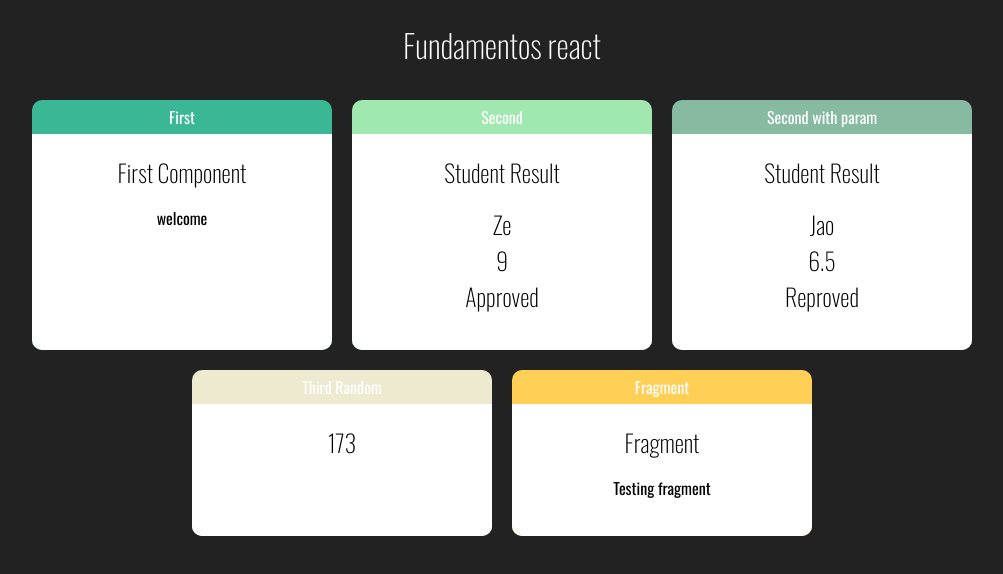
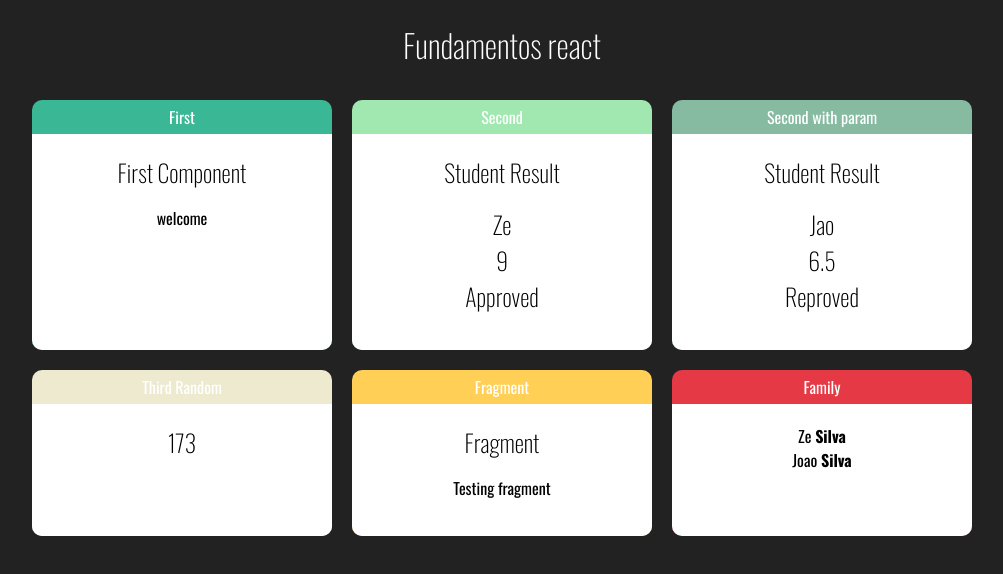
Before and after one commit to fabiocosta07/react-redux-course, a React (Create React App) app in the folder fundamentals-react/: page / in a window 1280 px wide. Shown: the top 574 px of the page, without its empty margins (138-1141 px from the left). Built offline with nearby package versions, Linux system fonts and the light colour scheme.

Commit message:
section 2 - 25 - component with Children 01

```diff
--- a/fundamentals-react/src/App.js
+++ b/fundamentals-react/src/App.js
@@ -5,6 +5,7 @@ import Fragment from './components/basics/Fragment';
 import ThirdRandom from './components/basics/ThirdRandom';
 import Card from './components/basics/layout/Card';
 import './App.css'
+import Family from './components/basics/Family';
 export default _ =>
    <div className="App">
       <h1>Fundamentos react</h1>
@@ -28,5 +29,8 @@ export default _ =>
         <Card title="Fragment" color="#ffcf56">
           <Fragment></Fragment>
         </Card>
+        <Card title="Family" color="#E63946">
+          <Family surname="Silva"></Family>
+        </Card>
       </div>
    </div>
--- /dev/null
+++ b/fundamentals-react/src/components/basics/Family.jsx
@@ -0,0 +1,10 @@
+import FamilyMember from "./FamilyMember"
+
+export default props => {
+    return (
+        <div>
+            <FamilyMember name="Ze" {...props} ></FamilyMember>
+            <FamilyMember name="Joao" {...props} ></FamilyMember>
+        </div>
+    )
+}
--- /dev/null
+++ b/fundamentals-react/src/components/basics/FamilyMember.jsx
@@ -0,0 +1,5 @@
+export default props => {
+    return (
+        <div>{props.name} <strong>{props.surname}</strong></div>
+    )
+}
```
